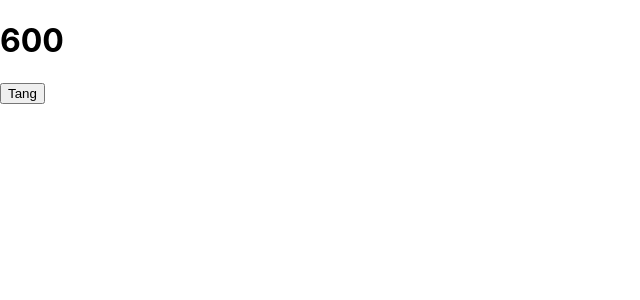
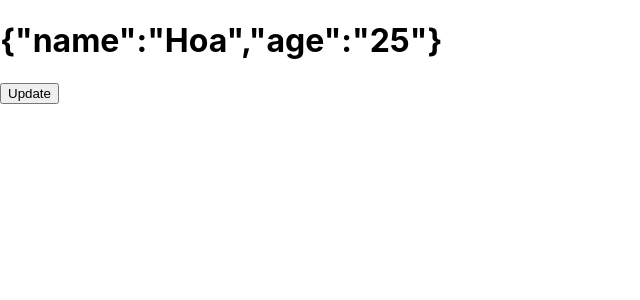
Before and after one commit to hoapng/react_f8, a React (Create React App) app: page / in a window 1280 px wide. Shown: the top 300 px of the page, without its empty margins (0-640 px from the left). Built offline with nearby package versions, Linux system fonts and the light colour scheme.

Commit message:
set state

```diff
--- a/src/App.js
+++ b/src/App.js
@@ -1,20 +1,19 @@
 import { useState } from "react";
-const orders = [100, 200, 300];
+
 function App() {
+  const [info, setInfo] = useState({name: 'Hoa', age: '25'});
+    const handleUpdate=()=>{
+      setInfo({
+        ...info,
+        bio: 'aaaa'
+      })
+    }
+  return (
 
-  const [couter, setCouter] = useState(()=>{
-    const total = orders.reduce((total, cur) => total+cur);
-    return total;
-  })
-  const handleIncrease =()=>{
-    setCouter(pre => pre +1);
-  }
-
-  return (
     <>
     <div>
-      <h1>{couter}</h1>
-      <button onClick={handleIncrease}>Tang</button>
+      <h1>{JSON.stringify(info)}</h1>
+      <button onClick={handleUpdate}>Update</button>
     </div>
     </>
   );
```
